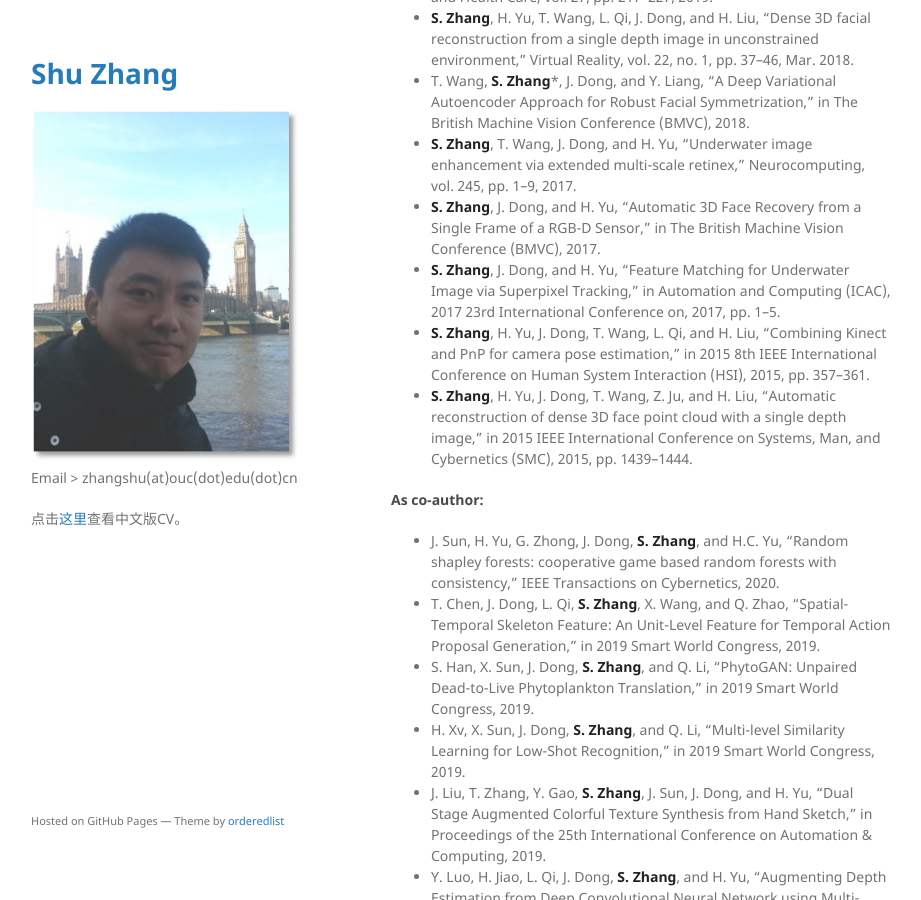
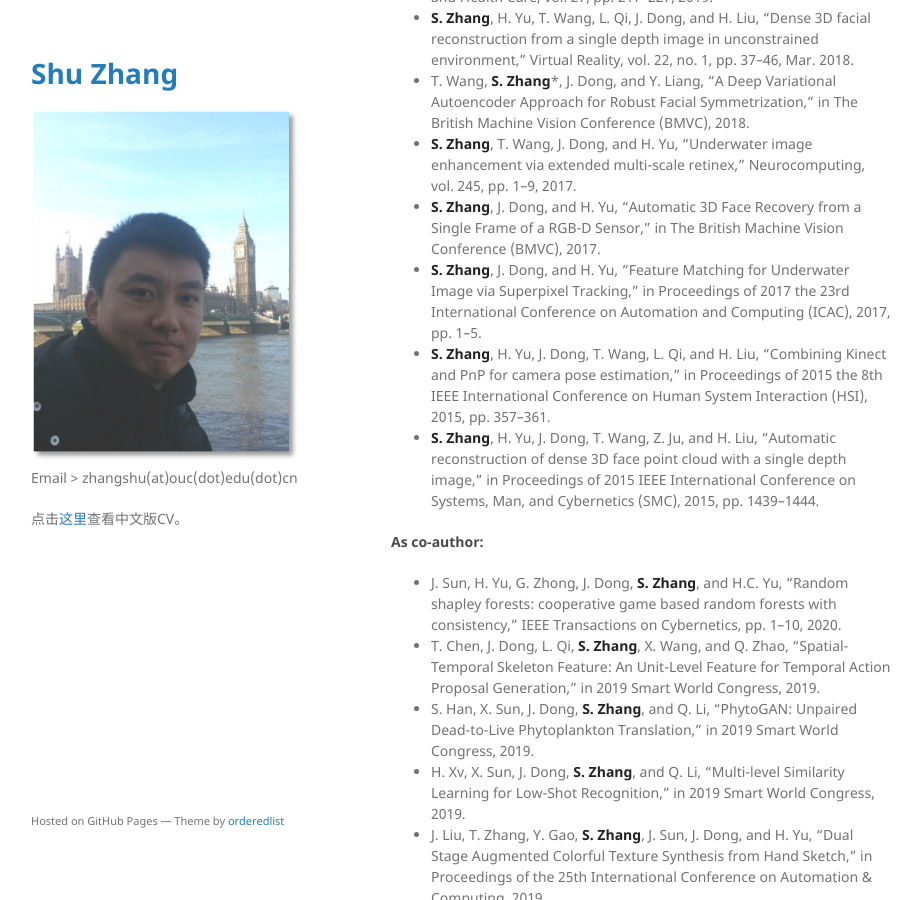
Before and after one commit to jackyspeed/aboutzhangshu, a Jekyll site: the page built from index.md, in a window 1280 px wide and 900 px high, scrolled down 1603 px. Shown: the whole window, without its empty margins (179-1100 px from the left). Built offline with Jekyll 4.4.1, drawn with Linux system fonts in a browser that asks for light colours; our own code applies the rules of GitHub Pages for plain Markdown files.

Commit message:
Update index.md

```diff
--- a/index.md
+++ b/index.md
@@ -58,13 +58,13 @@ Shu Zhang received his PhD degree in Computer Application Technologies from Ocea
 - T. Wang, **S. Zhang***, J. Dong, and Y. Liang, “A Deep Variational Autoencoder Approach for Robust Facial Symmetrization,” in The British Machine Vision Conference (BMVC), 2018.
 - **S. Zhang**, T. Wang, J. Dong, and H. Yu, “Underwater image enhancement via extended multi-scale retinex,” Neurocomputing, vol. 245, pp. 1–9, 2017.
 - **S. Zhang**, J. Dong, and H. Yu, “Automatic 3D Face Recovery from a Single Frame of a RGB-D Sensor,” in The British Machine Vision Conference (BMVC), 2017.
-- **S. Zhang**, J. Dong, and H. Yu, “Feature Matching for Underwater Image via Superpixel Tracking,” in Automation and Computing (ICAC), 2017 23rd International Conference on, 2017, pp. 1–5.
-- **S. Zhang**, H. Yu, J. Dong, T. Wang, L. Qi, and H. Liu, “Combining Kinect and PnP for camera pose estimation,” in 2015 8th IEEE International Conference on Human System Interaction (HSI), 2015, pp. 357–361.
-- **S. Zhang**, H. Yu, J. Dong, T. Wang, Z. Ju, and H. Liu, “Automatic reconstruction of dense 3D face point cloud with a single depth image,” in 2015 IEEE International Conference on Systems, Man, and Cybernetics (SMC), 2015, pp. 1439–1444.
+- **S. Zhang**, J. Dong, and H. Yu, “Feature Matching for Underwater Image via Superpixel Tracking,” in Proceedings of 2017 the 23rd International Conference on Automation and Computing (ICAC), 2017, pp. 1–5.
+- **S. Zhang**, H. Yu, J. Dong, T. Wang, L. Qi, and H. Liu, “Combining Kinect and PnP for camera pose estimation,” in Proceedings of 2015 the 8th IEEE International Conference on Human System Interaction (HSI), 2015, pp. 357–361.
+- **S. Zhang**, H. Yu, J. Dong, T. Wang, Z. Ju, and H. Liu, “Automatic reconstruction of dense 3D face point cloud with a single depth image,” in Proceedings of 2015 IEEE International Conference on Systems, Man, and Cybernetics (SMC), 2015, pp. 1439–1444.
 
 #### As co-author:
 
-- J. Sun, H. Yu, G. Zhong, J. Dong, **S. Zhang**, and H.C. Yu, “Random shapley forests: cooperative game based random forests with consistency,” IEEE Transactions on Cybernetics, 2020.
+- J. Sun, H. Yu, G. Zhong, J. Dong, **S. Zhang**, and H.C. Yu, “Random shapley forests: cooperative game based random forests with consistency,” IEEE Transactions on Cybernetics, pp. 1–10, 2020.
 - T. Chen, J. Dong, L. Qi, **S. Zhang**, X. Wang, and Q. Zhao, “Spatial-Temporal Skeleton Feature: An Unit-Level Feature for Temporal Action Proposal Generation,” in 2019 Smart World Congress, 2019.
 - S. Han, X. Sun, J. Dong, **S. Zhang**, and Q. Li, “PhytoGAN: Unpaired Dead-to-Live Phytoplankton Translation,” in 2019 Smart World Congress, 2019.
 - H. Xv, X. Sun, J. Dong, **S. Zhang**, and Q. Li, “Multi-level Similarity Learning for Low-Shot Recognition,” in 2019 Smart World Congress, 2019.
```
